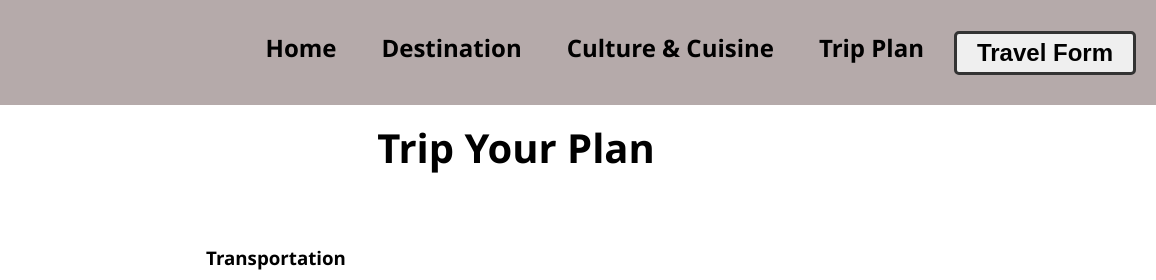
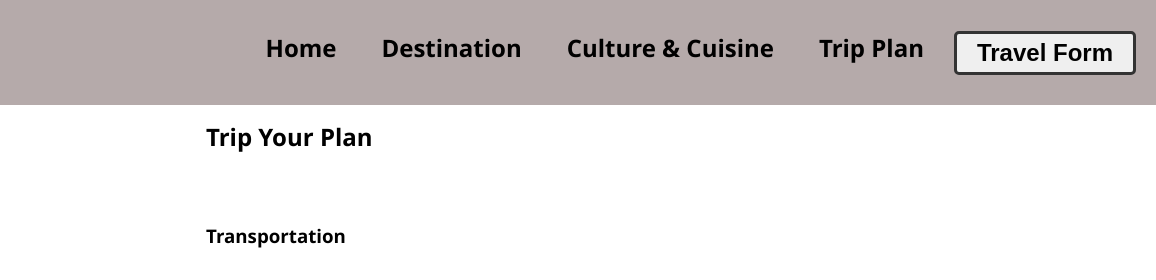
Before and after one commit to AK345623468/Koshi-Province, a plain HTML site: page trip.html in a window 1280 px wide. Shown: the top 280 px of the page, 124-1280 px from the left. Drawn offline with Linux system fonts and the light colour scheme; files whose address does not match are found by name.

Commit message:
Update style.css

```diff
--- a/style.css
+++ b/style.css
@@ -261,10 +261,7 @@ margin-top: 350px;
     .trip-section h3{
         margin-top:50px;
     }
-    .trip-text {
-        font-size: 2.5rem;
-        text-align: center;
-    }
+
   .trip-card{
     max-width:400px;
     height:550px;
```
